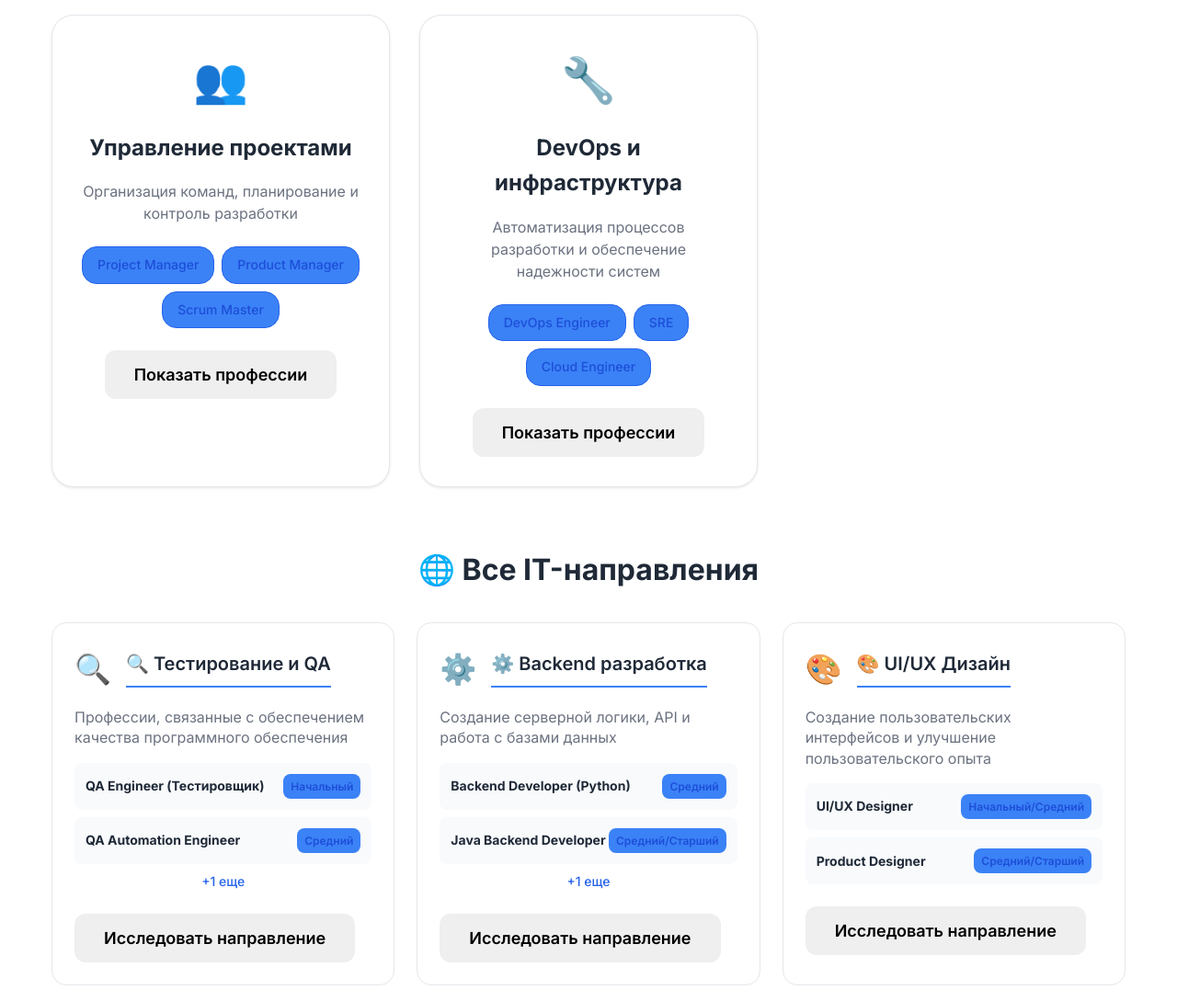
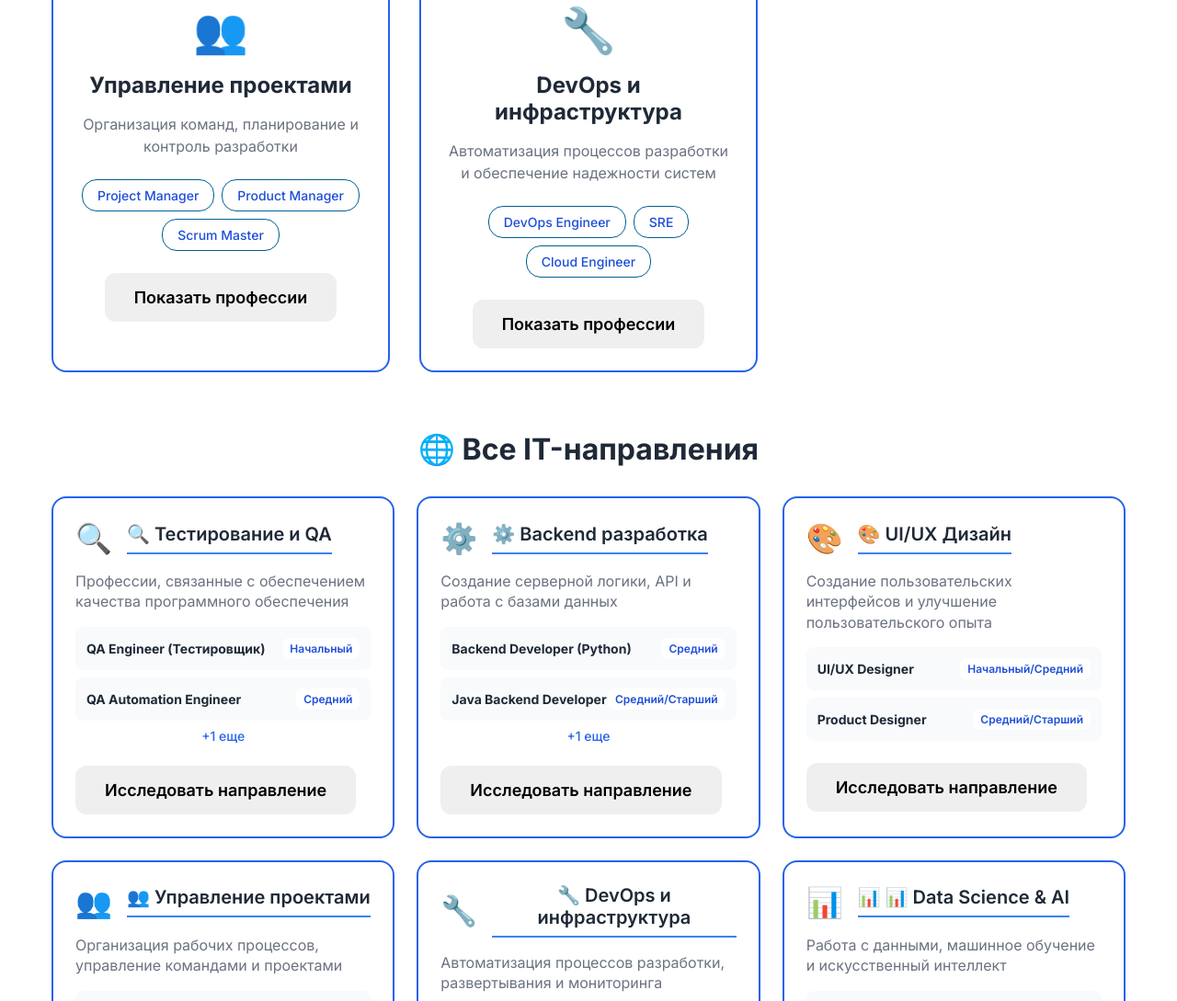
Before and after one commit to Code-Brew-Git-Hub/-.-, a plain HTML site: page index.html in a window 1280 px wide. Shown: the part 1711-2800 px from the top of the page at 92% size. Drawn offline with Linux system fonts and the light colour scheme.

Commit message:
Изменил стили

```diff
--- a/css/styles.css
+++ b/css/styles.css
@@ -24,10 +24,9 @@
 }
 
 body {
-    font-family: 'Inter', -apple-system, BlinkMacSystemFont, sans-serif;
-    line-height: 1.6;
-    color: var(--text);
-    background: var(--background);
+    background-color: #016091 !important;
+    color: var(--text-dark);
+    font-family: 'Inter', sans-serif;
 }
 
 .container {
@@ -483,7 +482,7 @@ body {
 /* Professions Section */
 .professions {
     padding: 8rem 0;
-    background: var(--background);
+    background-color: #ffffff !important;
 }
 
 /* Updated Search Styles */
@@ -1882,13 +1881,13 @@ body {
 }
 
 .role-tag {
-    background: var(--primary-light);
+    background: #ffffff !important;
     color: var(--primary-dark);
     padding: 0.5rem 1rem;
     border-radius: 1rem;
     font-size: 0.875rem;
     font-weight: 500;
-    border: 1px solid var(--primary);
+    border: 1px solid #016091;
 }
 
 /* Additional IT Fields */
@@ -2128,12 +2127,6 @@ body {
     }
 }
 
-/* Professions Page Styles */
-.professions {
-    padding: 4rem 0;
-    background: var(--background);
-}
-
 .section-header {
     text-align: center;
     margin-bottom: 3rem;
@@ -2169,13 +2162,12 @@ body {
 }
 
 .direction-card {
-    background: var(--background);
-    border: 1px solid var(--border);
-    border-radius: 1.5rem;
-    padding: 2rem;
+    background: #ffffff;
+    border: 2px solid var(--primary);
+    border-radius: 1rem;
+    padding: 1.5rem;
     text-align: center;
     transition: all 0.3s ease;
-    box-shadow: var(--shadow);
 }
 
 .direction-card:hover {
@@ -2228,8 +2220,8 @@ body {
 }
 
 .field-category {
-    background: var(--background);
-    border: 1px solid var(--border);
+    background: #ffffff;
+    border: 2px solid var(--primary);
     border-radius: 1rem;
     padding: 1.5rem;
     transition: all 0.3s ease;
@@ -2283,7 +2275,7 @@ body {
 }
 
 .role-level-badge {
-    background: var(--primary-light);
+    background: #ffffff !important;
     color: var(--primary-dark);
     padding: 0.25rem 0.5rem;
     border-radius: 0.5rem;
@@ -2372,10 +2364,11 @@ body {
 }
 
 .role-card {
-    background: var(--background-alt);
+    background: #ffffff;
     border: 1px solid var(--border);
     border-radius: 1rem;
     padding: 1.5rem;
+    transition: all 0.3s ease;
 }
 
 .role-card-header {
```
